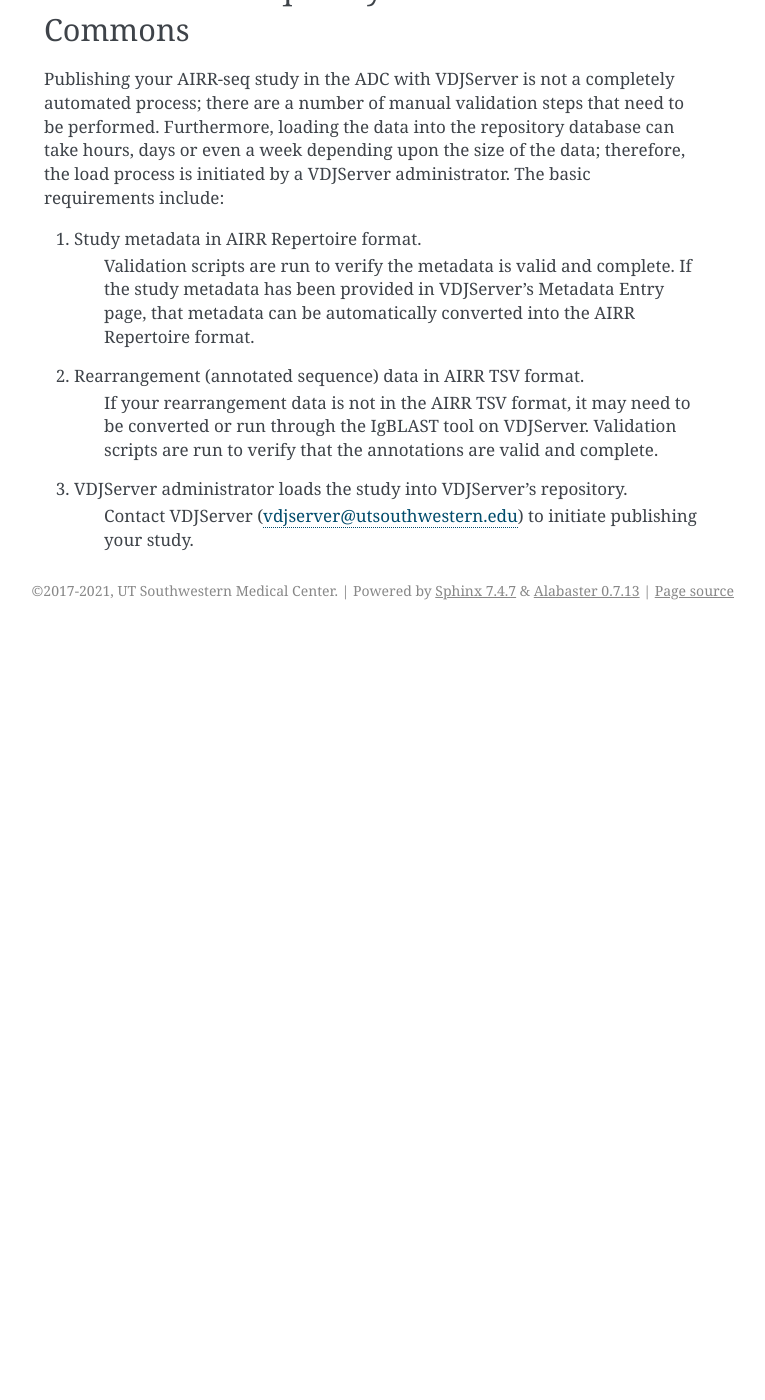
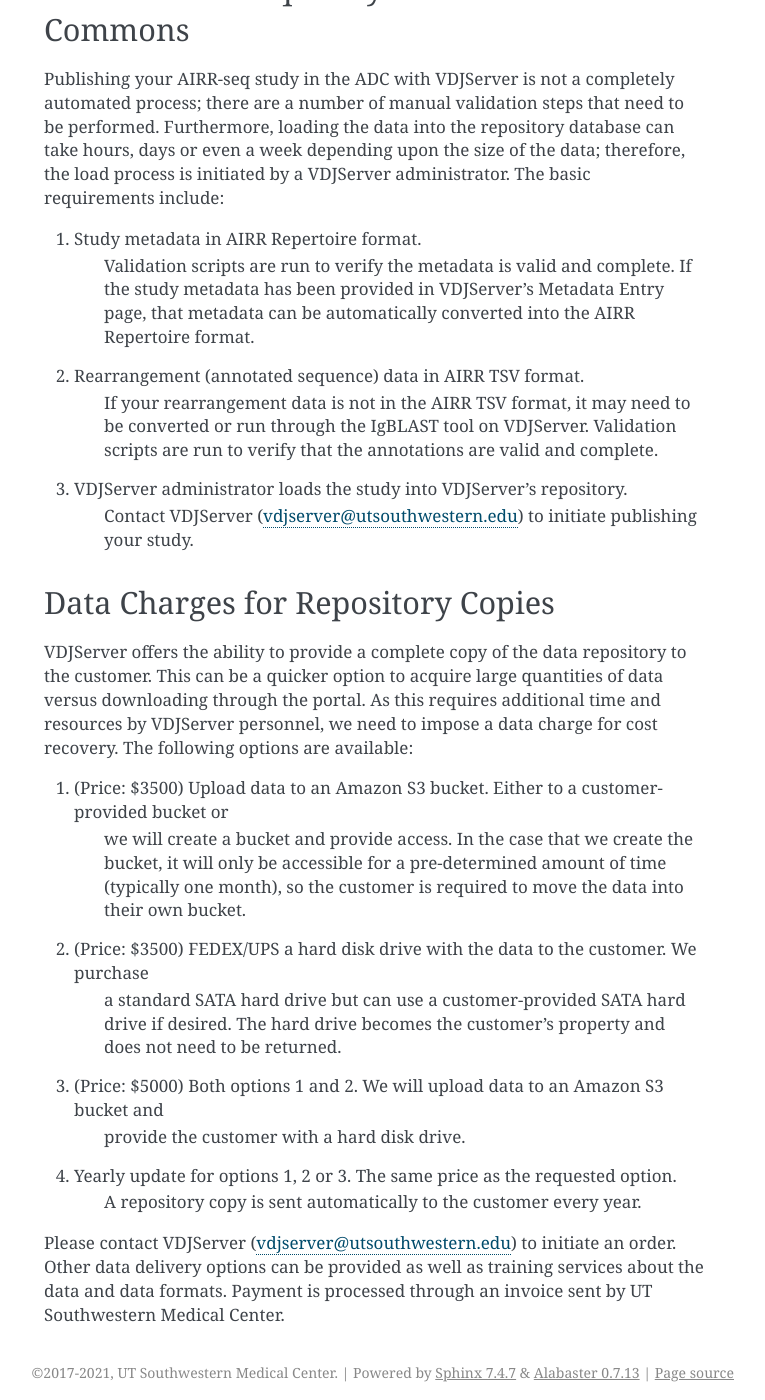
Before and after one commit to vdjserver/vdjserver-doc, a Sphinx documentation site: the page built from docs/user/cdp.rst, in a window 1280 px wide and 1400 px high, scrolled down 1104 px. Shown: the whole window, without its empty margins (376-1141 px from the left). Built offline with Sphinx 7.4.7, drawn with Linux system fonts in a browser that asks for light colours; before the commit the page ends 1734 px from its top, so only the background shows below that.

Commit message:
add text for data charges

```diff
--- a/docs/user/cdp.rst
+++ b/docs/user/cdp.rst
@@ -71,5 +71,33 @@
     Contact VDJServer (vdjserver@utsouthwestern.edu) to initiate publishing
     your study.
 
+Data Charges for Repository Copies
+----------------------------------
+
+VDJServer offers the ability to provide a complete copy of the data repository
+to the customer. This can be a quicker option to acquire large quantities of data versus
+downloading through the portal. As this requires additional time and resources by
+VDJServer personnel, we need to impose a data charge for cost recovery. The
+following options are available:
+
+1. (Price: $3500) Upload data to an Amazon S3 bucket. Either to a customer-provided bucket or
+    we will create a bucket and provide access. In the case that we create the bucket, it
+    will only be accessible for a pre-determined amount of time (typically one month), so
+    the customer is required to move the data into their own bucket.
+
+2. (Price: $3500) FEDEX/UPS a hard disk drive with the data to the customer. We purchase
+    a standard SATA hard drive but can use a customer-provided SATA hard drive if desired.
+    The hard drive becomes the customer's property and does not need to be returned.
+
+3. (Price: $5000) Both options 1 and 2. We will upload data to an Amazon S3 bucket and
+    provide the customer with a hard disk drive.
+
+4. Yearly update for options 1, 2 or 3. The same price as the requested option.
+    A repository copy is sent automatically to the customer every year.
+
+Please contact VDJServer (vdjserver@utsouthwestern.edu) to initiate an order. Other data
+delivery options can be provided as well as training services about the data and data formats.
+Payment is processed through an invoice sent by UT Southwestern Medical Center.
+
 .. toctree::
    :maxdepth: 1
```
